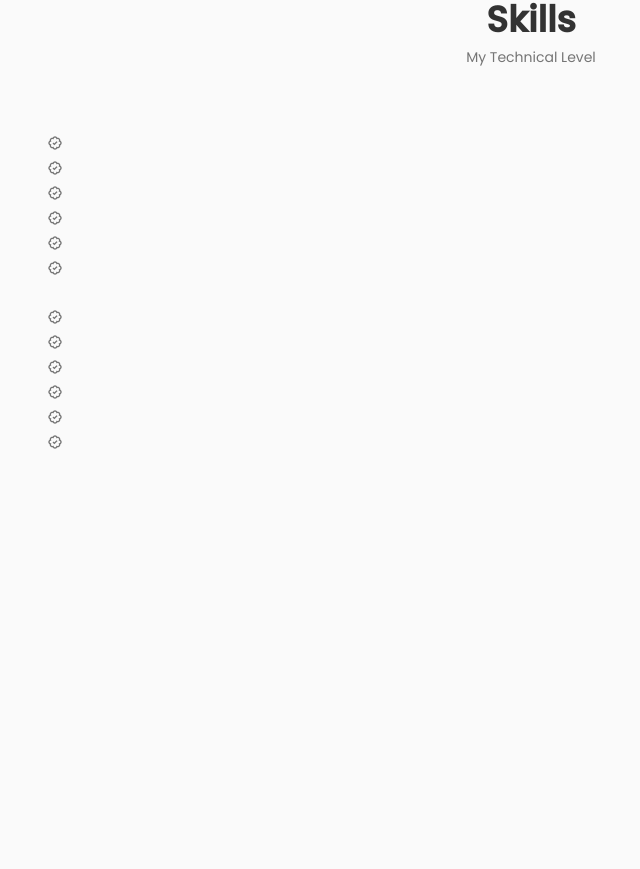
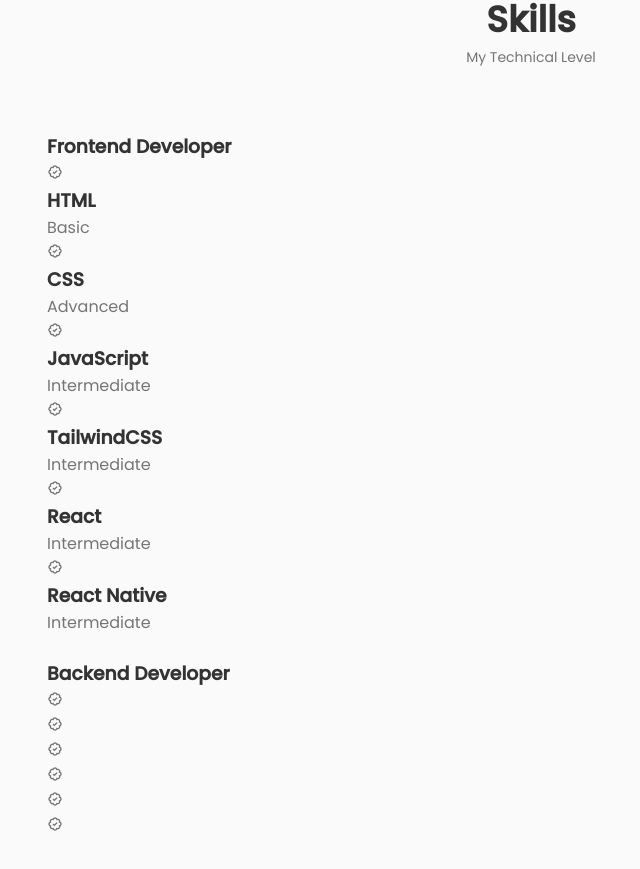
Before and after one commit to AmanWorku/AmanWorku.github.io, a React (Create React App) app: page / in a window 1280 px wide. Shown: the part 1611-2480 px from the top of the page, without its empty margins (109-749 px from the left). Before the commit the page ends 2099 px from the top, so only its background shows below. Built offline with nearby package versions, Linux system fonts and the light colour scheme.

Commit message:
Add data into front end skills

```diff
--- a/src/components/skills/Backend.jsx
+++ b/src/components/skills/Backend.jsx
@@ -4,7 +4,7 @@
   return (
     <div className="skills__content">
         <h3 className="skills__title">
-
+            Backend Developer
         </h3>
         <div className="skills__box">
             <div className="skills__group">
--- a/src/components/skills/Frontend.jsx
+++ b/src/components/skills/Frontend.jsx
@@ -4,29 +4,29 @@
   return (
     <div className="skills__content">
         <h3 className="skills__title">
-
+            Frontend Developer
         </h3>
         <div className="skills__box">
             <div className="skills__group">
                 <div className="skills__data">
                     <i className='bx bx-badge-check'/>
                     <div>
-                        <h3 className='skills__name'></h3>
-                        <span className="skills__level"></span>
+                        <h3 className='skills__name'>HTML</h3>
+                        <span className="skills__level">Basic</span>
                     </div>
                 </div>
                 <div className="skills__data">
                     <i className='bx bx-badge-check'/>
                     <div>
-                        <h3 className='skills__name'></h3>
-                        <span className="skills__level"></span>
+                        <h3 className='skills__name'>CSS</h3>
+                        <span className="skills__level">Advanced</span>
                     </div>
                 </div>
                 <div className="skills__data">
                     <i className='bx bx-badge-check'/>
                     <div>
-                        <h3 className='skills__name'></h3>
-                        <span className="skills__level"></span>
+                        <h3 className='skills__name'>JavaScript</h3>
+                        <span className="skills__level">Intermediate</span>
                     </div>
                 </div>
             </div>
@@ -34,22 +34,22 @@
                 <div className="skills__data">
                     <i className='bx bx-badge-check'/>
                     <div>
-                        <h3 className='skills__name'></h3>
-                        <span className="skills__level"></span>
+                        <h3 className='skills__name'>TailwindCSS</h3>
+                        <span className="skills__level">Intermediate</span>
                     </div>
                 </div>
                 <div className="skills__data">
                     <i className='bx bx-badge-check'/>
                     <div>
-                        <h3 className='skills__name'></h3>
-                        <span className="skills__level"></span>
+                        <h3 className='skills__name'>React</h3>
+                        <span className="skills__level">Intermediate</span>
                     </div>
                 </div>
                 <div className="skills__data">
                     <i className='bx bx-badge-check'/>
                     <div>
-                        <h3 className='skills__name'></h3>
-                        <span className="skills__level"></span>
+                        <h3 className='skills__name'>React Native</h3>
+                        <span className="skills__level">Intermediate</span>
                     </div>
                 </div>
             </div>
```
